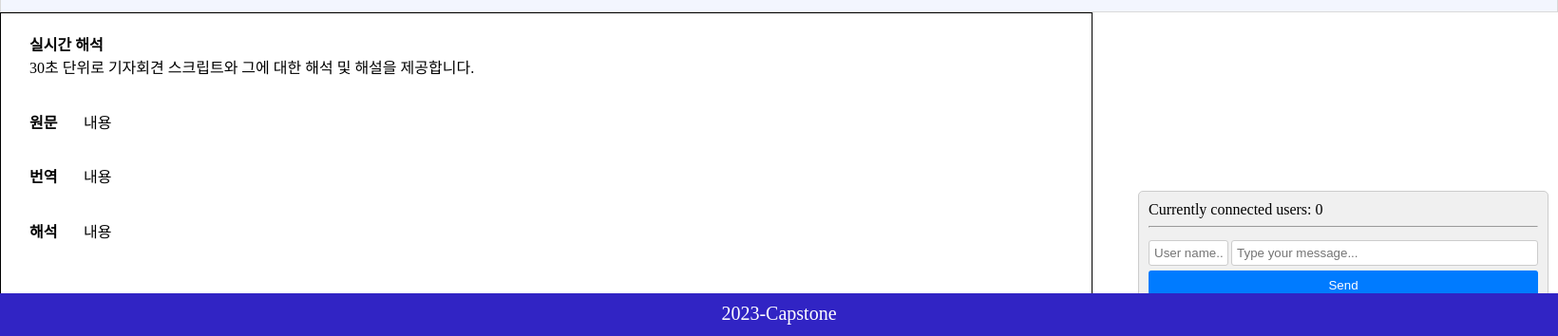
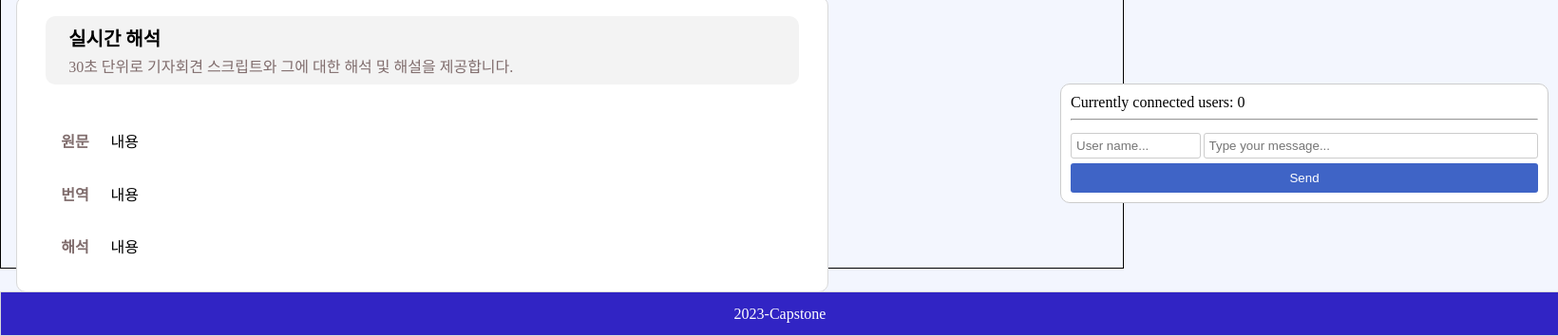
Before and after one commit to KimUnderTheSky/Capstone, a Flask app: page / in a window 1640 px wide. Shown: the part 546-900 px from the top of the page at 95% size. Run offline with Flask 3, Linux system fonts and the light colour scheme; some libraries are stand-ins or nearby versions.

Commit message:
퍼블리싱 초안 완료

```diff
--- a/app/templates/main.html
+++ b/app/templates/main.html
@@ -9,23 +9,24 @@
         /* header부분 */
         header{
             width: 100%;
-            height: 78px;
+            min-height: 60px;
+            height:5%;
             flex-shrink: 0;
             border: 1px solid #D9D9D9;
             background: #FFF;
             display: flex;
-            justify-content: left; /* 가로 방향 가운데 정렬 */
+            justify-content: center; /* 가로 방향 가운데 정렬 */
             align-items: center; /* 세로 방향 가운데 정렬 */
         }
         #head-container{
-            width:100%;
+            width: 100%;
             display: flex;
             justify-content: left; /* 가로 방향 가운데 정렬 */
             align-items: center; /* 세로 방향 가운데 정렬 */
         }
         .logo-text{
             color: #000;
-            font-family: Times New Roman;
+            font-family: "Times New Roman";
             font-size: 25px;
             font-style: normal;
             font-weight: 400;
@@ -33,8 +34,9 @@
             letter-spacing: -0.72px;
         }
         body {
-
-            font-family: 'Times New Roman', Times, serif; /* Times New Roman 폰트로 설정 */
+            background: #F3F6FE;
+            /* font-family: 'Times New Roman', Times, serif; */
+            font-family: "AppleGothic";
             margin: 0;
             padding: 0;
             min-width: 1600px;
@@ -48,8 +50,7 @@
         #container-1{
             height: 53%;
             display: flex; /* Flexbox를 사용하여 요소들을 가로로 정렬합니다 */
-            border: 1px solid #D9D9D9;
-            background: #F3F6FE;
+            /* border: 1px solid #D9D9D9; */
         }
         /* 유튜브 영상 스트리밍 css */
         #video-container{
@@ -69,7 +70,6 @@
             flex-direction: column;
             border-radius: 10px;
             border: 1px solid #D9D9D9;
-            background: #ECF2FF;
             margin: 1%;
 
             align-items: center; /* 내부 요소들을 세로 가운데 정렬 */
@@ -120,18 +120,33 @@
         .explain{
             color: #FFF;
             text-align: center;
-            font-family: AppleGothic;
-            font-size: 5px;
+            font-size: 10px;
             font-style: normal;
             line-height: 140%; /* 14px */
         }
+        /* container2 부분 */
         #container-2{
-            width:70%;
-            height:35%;
-            border-bottom: 1px solid #000; /* 아래쪽에 1픽셀 두께의 검은색 선 */
-            border-top: 1px solid #000; /* 위쪽에 1픽셀 두께의 검은색 선 */
-            border-left: 1px solid #000; /* 왼쪽에 1픽셀 두께의 검은색 선 */
-            border-right: 1px solid #000; /* 오른쪽에 1픽셀 두께의 검은색 선 */
+            height:30%;
+
+            padding-left: 1%;
+            padding-right: 1%;
+            padding-bottom: 1%;
+            display: flex; /* Flexbox를 사용하여 요소들을 가로로 정렬합니다 */
+            justify-content: left;
+        }
+        #text-container{
+            height: 100%;
+            width: 69%;
+            border: 1px solid #D9D9D9;
+            border-radius: 10px;
+            background-color: #FFF;
+            /* padding: 1%; */
+        }
+        .text-box{
+            display: flex;
+            overflow-x: scroll;
+            padding: 2%;
+
         }
         /* 채팅창 css */
         #user-count-container{
@@ -139,21 +154,27 @@
 
         }
         #chat-box {
-            position: absolute;
-            bottom: 3%;
-            right: 10px;
-            width: 25%;
-            background-color: #f0f0f0;
+            /* position:fixed; */
+            padding-left: 1%;
+            bottom: 5%;
+            /* right: 10px; */
+            width:30%;
+            min-width: 400px;
+            background-color: #FFF;
             border: 1px solid #ccc;
-            border-radius: 5px;
+            border-radius: 10px;
             padding: 10px;
+            margin-left: 1%;
+            display: flex;
+            flex-direction: column;
+            justify-content: space-between;
 
         }
         #messages {
             list-style-type: none;
             padding: 0;
             margin: 0;
-            max-height: 190px;
+            max-height: 150px;
             overflow-y: auto;
         }
         #messages li {
@@ -181,7 +202,7 @@
             width: 100%;
             margin-top: 5px;
             padding: 8px;
-            background-color: #007bff;
+            background-color: #3F64C6;
             color: #fff;
             border: none;
             border-radius: 3px;
@@ -192,6 +213,16 @@
         }
         #input-container {
             display: flex;
+            width: 100%;
+        }
+        footer{
+            border: 1px solid #D9D9D9;
+            background-color: #3F64C6;
+            height: 9%;
+            display: flex;
+            flex-direction: column;
+            justify-content: space-around;
+            text-align: center;
         }
 
     </style>
@@ -201,7 +232,7 @@
 <body>
     <header>
         <div id = "head-container">
-            <img src="{{ url_for('static', filename=logo_path) }}" alt="로고" class="logo" style="padding-left: 1%; width:50p; height:50px">
+            <img src="{{ url_for('static', filename=logo_path) }}" alt="로고" class="logo" style="padding-left: 1%; width:40p; height:40px">
             <span class="logo-text" style="padding-left: 1%;" >Fomc Real-time Analysis Service</span>
         </div>
     </header>
@@ -209,17 +240,18 @@
     <div id = "container-1">
         <!--------------------스트리밍 html ------------------------>
         <div id="video-container">
-            <iframe width="800" height="450" src="https://www.youtube.com/watch?v=-JhoMGoAfFc" frameborder="0" allowfullscreen></iframe>
+            <iframe width="720" height="405" src="https://www.youtube.com/embed/ohuJH9fld3w?si=BoTP93CkaAKXz3jq" title="YouTube video player" frameborder="0" allow="accelerometer; autoplay; clipboard-write; encrypted-media; gyroscope; picture-in-picture; web-share" allowfullscreen></iframe>
         </div>
 
         <!--------------------영상 음성 감정 html ------------------------>
         <div id = "emotion-container">
-            <div style="padding-top: 3%; text-align: center; font-family: Times New Roman;
+            <div style="padding-top: 3%; text-align: center;
                 font-size: 30px;
                 font-style: normal;
                 font-weight: 400;
                 line-height: 140%;
                 justify-content: center;
+                font-weight: bold;
                  /* 42px */">
                 FOMC 미연준의장의 언어적, 비언어적 지표
             </div>
@@ -229,7 +261,7 @@
                         <div class = "current">Currently Stance</div>
                         <div id = "text-emotion-value">stance_score</div>
                         <br>
-                        <div class = "explain">지난 30초 동안의 연준의장의 <br> 발화내용을 분석합니다. <br><br> Dovish는 금리를 내리자는 입장, <br> Hawkish는 금리를 올리자는 입장</div>
+                        <div class = "explain" style="font-family: AppleGothic;">지난 30초 동안의 연준의장의 <br> 발화내용을 분석합니다. <br><br> Dovish는 금리를 내리자는 입장, <br> Hawkish는 금리를 올리자는 입장</div>
                     </div>
                 </div>
                 <div class = "emotion-box">
@@ -256,29 +288,35 @@
     </div>
     <div id = "container-2">
         <div id = "text-container">
+            <div style="
+                        background-color: #f3f3f3;
+                        border:#c5c0c0;
+                        border-radius: 10px;
+                        display: flex;
+                        flex-direction: column;
+                        justify-content: center;">
+                <div style="padding-left: 3%; padding-top: 1%; font-weight: bold; font-size: 20px;">실시간 해석</div>
+                <div style="padding-left: 3%; padding-top: 3px; padding-bottom: 1%; color:#806D6D">30초 단위로 기자회견 스크립트와 그에 대한 해석 및 해설을 제공합니다.</div>
+            </div>
             <div>
-                <div style="font-weight: bold;">실시간 해석</div>
-                <div>30초 단위로 기자회견 스크립트와 그에 대한 해석 및 해설을 제공합니다.</div>
-            </div>
                 <div class = "text-box" id="text">
-                <div style="font-weight: bold;">원문</div><div id= "text-value" style="padding-left: 3%;">내용</div>
+                    <div style="font-weight: bold; color:#806D6D">원문</div><div id= "text-value" style="padding-left: 3%;">내용</div>
                 </div>
                 <div class = "text-box" id="translatation">
-                <div style="font-weight: bold;">번역</div><div id= "translation-value" style="padding-left: 3%;">내용</div>
+                    <div style="font-weight: bold; color:#806D6D">번역</div><div id= "translation-value" style="padding-left: 3%;">내용</div>
                 </div>
                 <div class = "text-box" id="interpretation">
-                <div style="font-weight: bold;">해석</div><div id= "interpretation-value" style="padding-left: 3%;">내용</div>
+                    <div style="font-weight: bold; color:#806D6D">해석</div><div id= "interpretation-value" style="padding-left: 3%;">내용</div>
                 </div>
 
             </div>
         </div>
-
-    <!--------------------채팅창 html ------------------------>
         <div id="chat-box">
             <div id="user-count-container">
                 Currently connected users: <span id="user-count">0</span>
                 <hr>
             </div>
+            <div id="chat-container">
                 <ul id="messages"></ul> <!-- Messages will be displayed here -->
                 <div id="input-container">
                     <input type="text" id="nickname-input" placeholder="User name...">
@@ -286,9 +324,14 @@
                 </div>
                 <button id="send-button">Send</button>
             </div>
+        </div>
+        <!--------------------채팅창 html ------------------------>
 
+    </div>
+
+    <!-------------------- footer ------------------------>
     <footer id="footer">
-        <div style="padding-top: 10px; font-size: 20px;">
+        <div style="color:#FFF">
             2023-Capstone
         </div>
     </footer>
```
Lines whose indentation alone changed are shown as unchanged.
